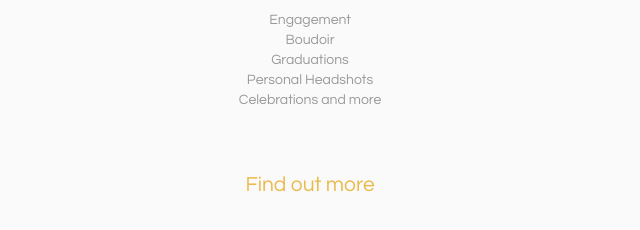
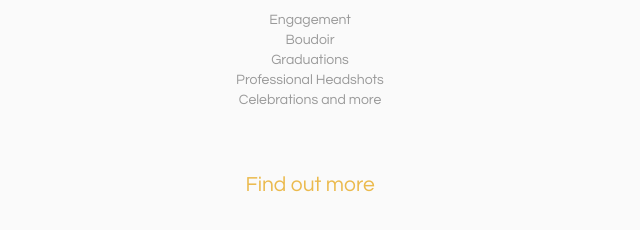
Before and after one commit to hemetsu/siugo, a website: page public/index.html in a window 1280 px wide. Shown: the part 1079-1309 px from the top of the page, 330-970 px from the left. Drawn offline with nearby package versions, Linux system fonts and the light colour scheme; no server answers; files whose address does not match are found by name.

Commit message:
Updated html.

```diff
--- a/public/index.html
+++ b/public/index.html
@@ -104,7 +104,7 @@
                 <li>Engagement</li>
                 <li>Boudoir</li>
                 <li>Graduations</li>
-                <li>Personal Headshots</li>
+                <li>Professional Headshots</li>
                 <li>Celebrations and more</li>
               </ul>
             </div>
```
Also changed, not shown: public/partial/home/services.html (+1 -1 lines).
